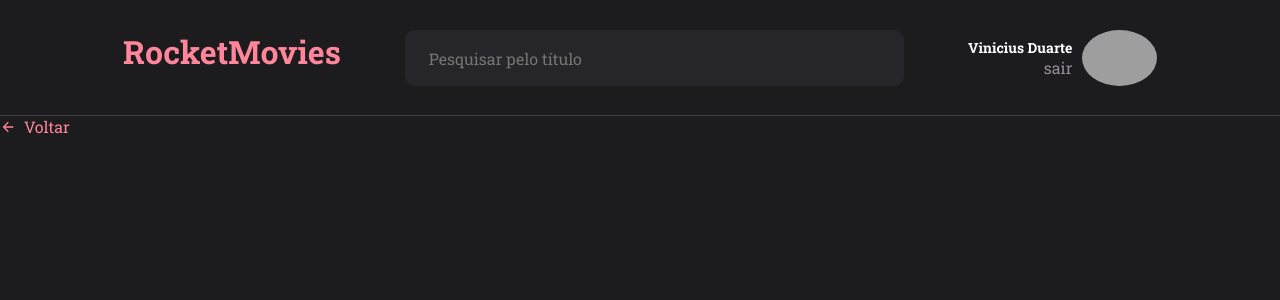
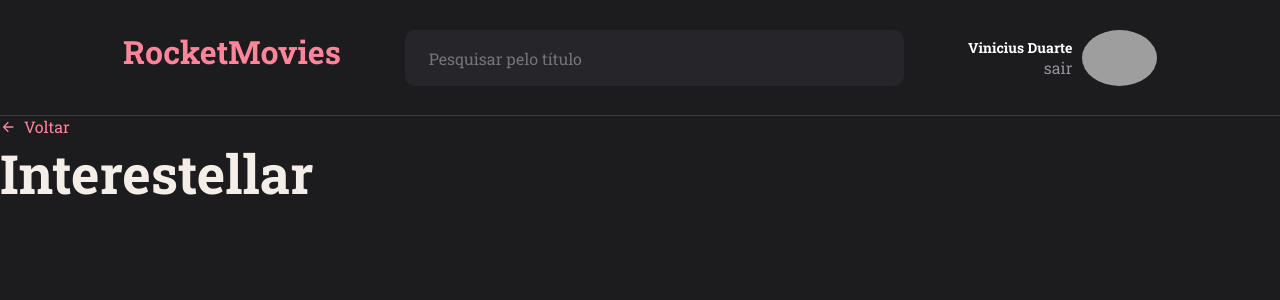
Before and after one commit to vinoduarte/react-movies, a React (Vite) app in the folder react-movies/: page / in a window 1280 px wide. Shown: the top 300 px of the page. Built offline with nearby package versions, Linux system fonts and the light colour scheme; grey boxes are pictures that could not be loaded.

Commit message:
Starting section component

```diff
--- /dev/null
+++ b/react-movies/src/components/section/index.jsx
@@ -0,0 +1,10 @@
+import { Container } from './styles.js'
+
+export function Section({ title, children }) {
+  return(
+    <Container>
+      <h2>{title}</h2>
+      {children}
+    </Container>
+  )
+}
--- /dev/null
+++ b/react-movies/src/components/section/styles.js
@@ -0,0 +1,10 @@
+import styled from 'styled-components'
+
+export const Container = styled.section`
+  font-size: 36px;
+  color: ${({theme}) => theme.COLORS.WHITE};
+  font-weight: 500;
+  max-width: 1113px;
+  display: flex;
+  align-items: flex-start;
+`
--- a/react-movies/src/pages/Details.jsx
+++ b/react-movies/src/pages/Details.jsx
@@ -2,6 +2,7 @@
 import { Buttons } from '../components/button'
 import Container from './style.js'
 import { Return } from '../components/Return'
+import { Section } from '../components/section'
 
 
 export default function Details() {
@@ -9,6 +10,7 @@
     <Container>
      <Header></Header>
      <Return></Return>
+     <Section title="Interestellar"></Section>
     </Container>
   )
 }
--- a/react-movies/src/pages/style.js
+++ b/react-movies/src/pages/style.js
@@ -5,8 +5,6 @@
   grid-template-rows: 116px auto;
   grid-template-areas: "header" "content";
   width: 100%;
-  height: 100vh;
-
 `
 
 export default Container
```
